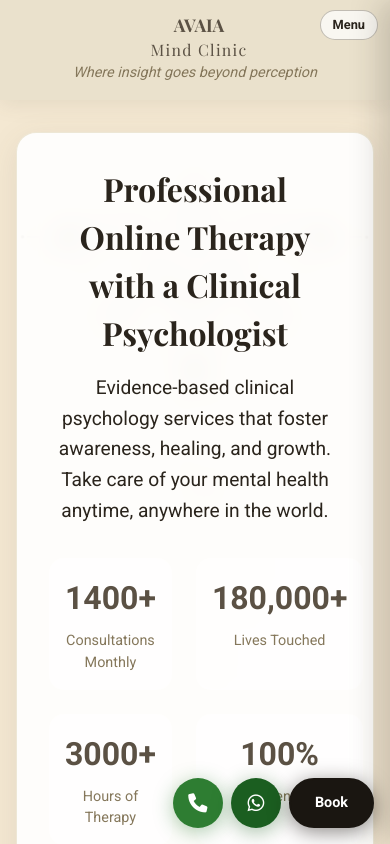
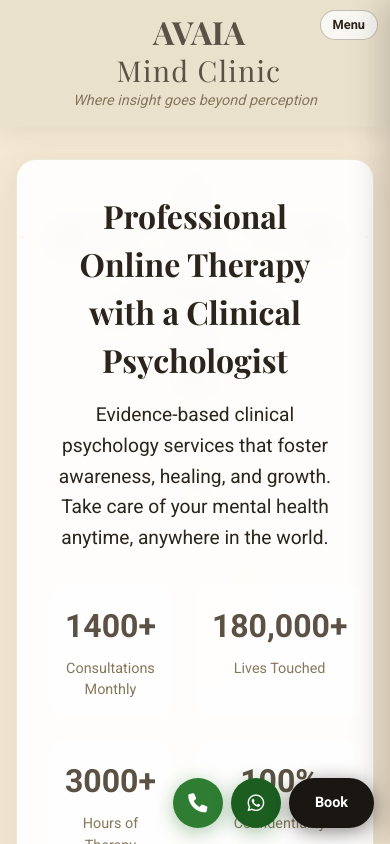
Before and after one commit to RutujaSonwane/Mind-Clinic, a Next.js app: page / in a window 390 px wide. Shown: the top 844 px of the page. Built offline with nearby package versions, Linux system fonts and the light colour scheme.

Commit message:
update nav a

```diff
--- a/app/globals.css
+++ b/app/globals.css
@@ -809,12 +809,12 @@ footer {
   }
 
   .avaia-bold {
-    font-size: 1.1rem;
+    font-size: 2rem;
     line-height: 1;
   }
 
   .mind-clinic {
-    font-size: 0.55em;
+    font-size: 1em;
     letter-spacing: 0.08rem;
     line-height: 1;
   }
@@ -822,8 +822,6 @@ footer {
   h1 {
     font-size: 1.8rem;
   }
-
-
 
   .tagline {
     font-size: 0.9rem;
```
